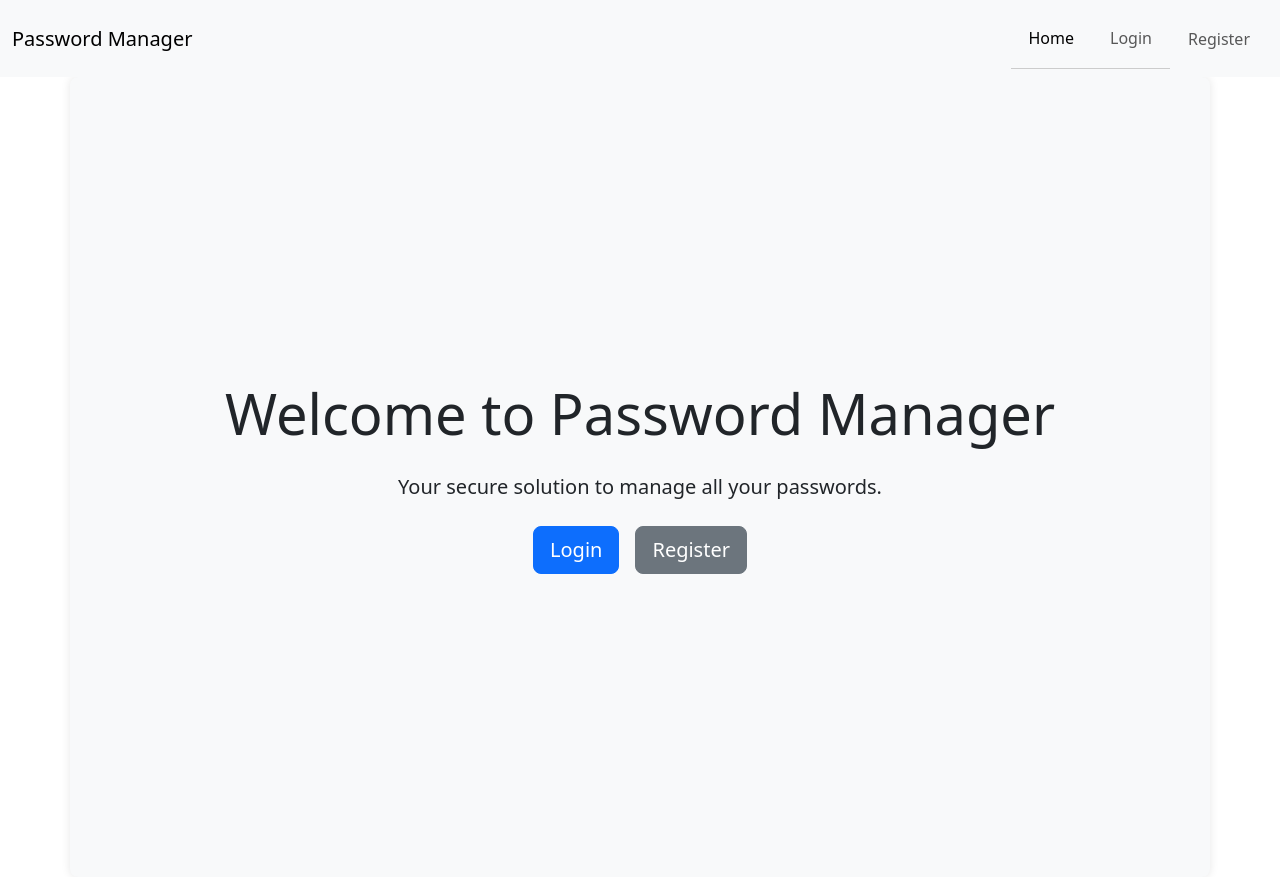
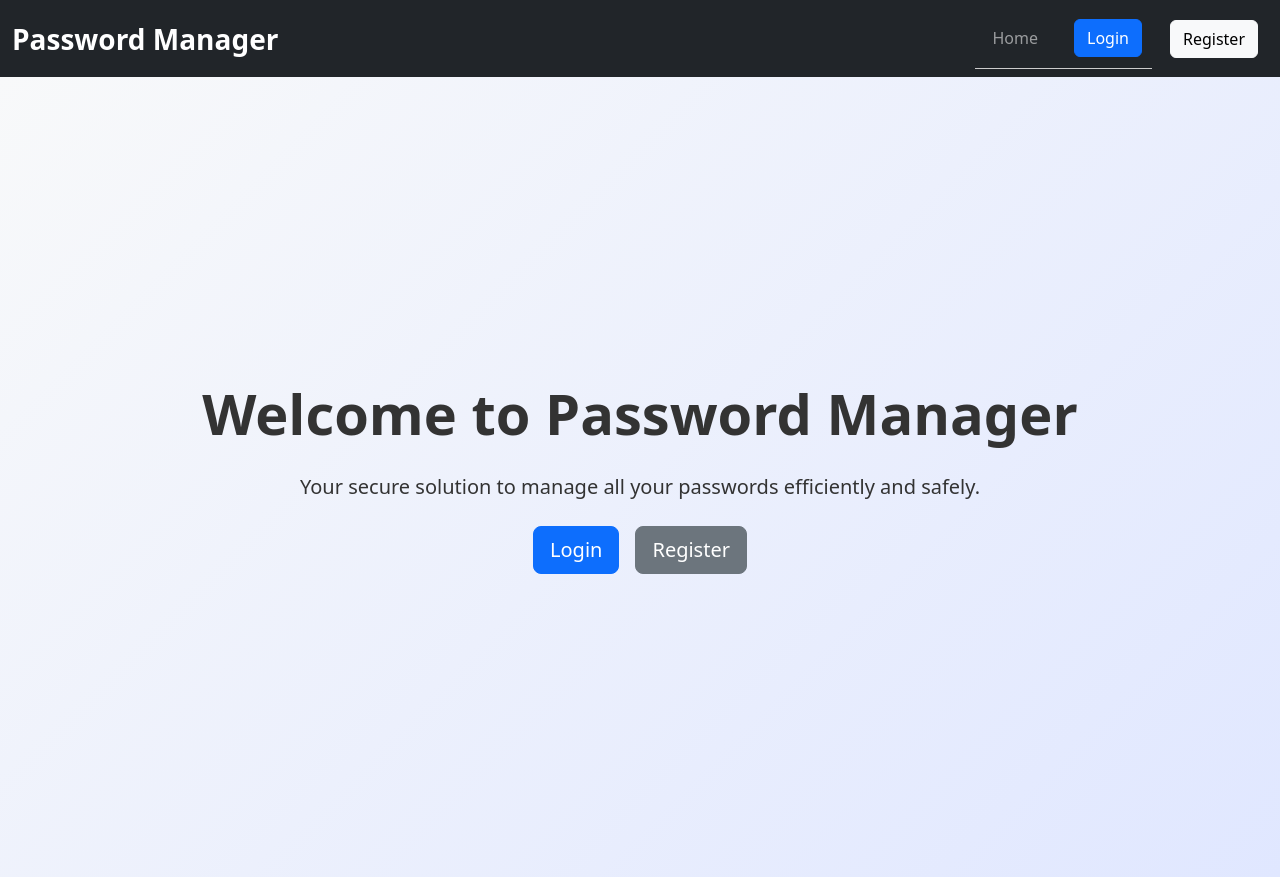
Before and after one commit to VladFearo/Password-manager, a React (Vite) app in the folder frontend/: page / in a window 1280 px wide. Built offline with nearby package versions, Linux system fonts and the light colour scheme; no server answers.

Commit message:
ADD style change

```diff
--- a/frontend/components/Header.jsx
+++ b/frontend/components/Header.jsx
@@ -9,7 +9,7 @@ import { logout, getCurrentUser } from '../services/authService';
  * @component
  */
 const Header = () => {
-    const navigate = useNavigate(); // Hook to navigate programmatically
+    const navigate = useNavigate();
     const user = getCurrentUser(); // Get the current logged-in user
 
     /**
@@ -21,33 +21,51 @@ const Header = () => {
     };
 
     return (
-        <nav className="navbar navbar-expand-lg bg-body-tertiary">
+        <nav className="navbar navbar-expand-lg navbar-dark bg-dark">
             <div className="container-fluid">
-                <a className="navbar-brand" href="/">Password Manager</a>
+                {/* Brand name */}
+                <a className="navbar-brand fw-bold fs-3" href="/">
+                    Password Manager
+                </a>
+                {/* Navbar toggle for mobile */}
                 <button className="navbar-toggler" type="button" data-bs-toggle="collapse" data-bs-target="#navbarNav" aria-controls="navbarNav" aria-expanded="false" aria-label="Toggle navigation">
                     <span className="navbar-toggler-icon"></span>
                 </button>
                 <div className="collapse navbar-collapse" id="navbarNav">
                     <ul className="navbar-nav ms-auto">
                         <li className="nav-item">
-                            <a className="nav-link active" aria-current="page" href="/">Home</a>
+                            {/* Home link */}
+                            <a className="nav-link" href="/">Home</a>
                         </li>
                         {user ? (
                             <>
                                 <li className="nav-item">
+                                    {/* Passwords link */}
                                     <a className="nav-link" href="/passwords">Passwords</a>
                                 </li>
                                 <li className="nav-item">
-                                    <button className="nav-link" onClick={handleLogout}>Logout</button>
+                                    {/* Solid button for logout */}
+                                    <button
+                                        className="btn btn-danger ms-2"
+                                        onClick={handleLogout}
+                                    >
+                                        Logout
+                                    </button>
                                 </li>
                             </>
                         ) : (
                             <>
                                 <li className="nav-item">
-                                    <a className="nav-link" href="/login">Login</a>
+                                    {/* Solid button for login */}
+                                    <a className="btn btn-primary ms-2" href="/login">
+                                        Login
+                                    </a>
                                 </li>
                                 <li className="nav-item">
-                                    <a className="nav-link" href="/register">Register</a>
+                                    {/* Solid button for register */}
+                                    <a className="btn btn-light ms-2" href="/register">
+                                        Register
+                                    </a>
                                 </li>
                             </>
                         )}
--- a/frontend/package.json
+++ b/frontend/package.json
@@ -12,6 +12,7 @@
     "test:watch": "jest --watch"
   },
   "dependencies": {
+    "@nextui-org/react": "^2.4.8",
     "axios": "^1.7.2",
     "bootstrap": "^5.3.3",
     "crypto-js": "^4.2.0",
--- a/frontend/pages/Home.jsx
+++ b/frontend/pages/Home.jsx
@@ -8,7 +8,7 @@ import { getCurrentUser, logout } from '../services/authService';
 const handleClick = () => {
   logout();
   window.location.reload(); // Reload the page to reflect logout state
-}
+};
 
 /**
  * Home component that serves as the landing page.
@@ -19,21 +19,43 @@ const Home = () => {
   const user = getCurrentUser(); // Get the current logged-in user
 
   return (
-    <div className="container d-flex flex-column align-items-center justify-content-center min-vh-100 bg-light">
-      <h1 className="display-4 mb-4">Welcome to Password Manager</h1>
-      <p className="lead text-center mb-4">Your secure solution to manage all your passwords.</p>
+    <div
+      className="container-fluid d-flex flex-column align-items-center justify-content-center min-vh-100"
+      style={{
+        background: 'linear-gradient(135deg, #f8f9fa, #e0e7ff)', // Light gradient for a subtle background effect
+        color: '#333', // Ensure text is readable on light background
+      }}
+    >
+      {/* Welcome message */}
+      <h1 className="display-4 mb-4 fw-bold text-center">Welcome to Password Manager</h1>
+      <p className="lead text-center mb-4">
+        Your secure solution to manage all your passwords efficiently and safely.
+      </p>
+
       {user ? (
         <div className="alert alert-info text-center">
-          Welcome!
-          <div className="d-flex flex-row gap-1 mt-3">
-            <Link to="/passwords" className="btn btn-primary btn-lg">Passwords</Link>
-            <button className='btn btn-secondary btn-lg' onClick={handleClick}>Logout</button>
+          Welcome back!
+          <div className="d-flex flex-row gap-3 justify-content-center mt-3">
+            {/* Button to navigate to the Passwords page */}
+            <Link to="/passwords" className="btn btn-primary btn-lg">
+              Manage Passwords
+            </Link>
+            {/* Logout button */}
+            <button className="btn btn-secondary btn-lg" onClick={handleClick}>
+              Logout
+            </button>
           </div>
         </div>
       ) : (
-        <div className="d-flex gap-3">
-          <Link to="/login" className="btn btn-primary btn-lg">Login</Link>
-          <Link to="/register" className="btn btn-secondary btn-lg">Register</Link>
+        <div className="d-flex gap-3 justify-content-center">
+          {/* Login button */}
+          <Link to="/login" className="btn btn-primary btn-lg">
+            Login
+          </Link>
+          {/* Register button */}
+          <Link to="/register" className="btn btn-secondary btn-lg">
+            Register
+          </Link>
         </div>
       )}
     </div>
--- a/frontend/pages/Login.jsx
+++ b/frontend/pages/Login.jsx
@@ -32,38 +32,53 @@ const Login = () => {
     };
 
     return (
-        <div className="container d-flex flex-column align-items-center justify-content-center min-vh-100 bg-light">
-            <div className="card p-4 shadow">
-                <h2 className="card-title text-center mb-4">Login</h2>
-                {error && <div className="alert alert-danger">{error}</div>} {/* Display error message if any */}
+
+        <div className="container vh-100 d-flex align-items-center justify-content-center">
+            <div className="card shadow p-4" style={{ maxWidth: '400px', width: '100%' }}>
+                <h2 className="text-center mb-4">Login</h2>
+                {error && (
+                    <div className="alert alert-danger" role="alert">
+                        {error}
+                    </div>
+                )}
                 <form onSubmit={handleSubmit}>
                     <div className="mb-3">
                         <label htmlFor="email" className="form-label">Email address</label>
+                        <div className="input-group">
                             <input
                                 type="email"
                                 className="form-control"
                                 id="email"
+                                placeholder="Enter email"
                                 value={email}
                                 onChange={(e) => setEmail(e.target.value)}
                                 required
                             />
                         </div>
+                    </div>
                     <div className="mb-3">
                         <label htmlFor="password" className="form-label">Password</label>
+                        <div className="input-group">
                             <input
                                 type="password"
                                 className="form-control"
                                 id="password"
+                                placeholder="Enter password"
                                 value={password}
                                 onChange={(e) => setPassword(e.target.value)}
                                 required
                             />
                         </div>
-                    <button type="submit" className="btn btn-primary w-100">Login</button>
+                    </div>
+                    <div className="d-grid">
+                        <button type="submit" className="btn btn-primary btn-block">Login</button>
+                    </div>
                 </form>
             </div>
         </div>
+
     );
 };
 
+
 export default Login;
--- a/frontend/pages/Register.jsx
+++ b/frontend/pages/Register.jsx
@@ -30,26 +30,34 @@ const Register = () => {
         try {
             await register({ name, email, password }); // Attempt to register
             setSuccess('Registration successful!'); // Set success message
+            setError(''); // Clear error
             setTimeout(() => navigate('/login'), 2000); // Redirect to login page after 2 seconds
         } catch (err) {
-            setError(err.message);
+            setError(err.message); // Set error if registration fails
+            setSuccess(''); // Clear success message
         }
     };
 
     return (
         <div className="container d-flex flex-column align-items-center justify-content-center min-vh-100 bg-light">
-            <div className="card p-4 shadow">
+            <div className="card p-4 shadow" style={{ maxWidth: '400px', width: '100%' }}>
                 <h2 className="card-title text-center mb-4">Register</h2>
-                {error && <div className="alert alert-danger">{error}</div>} {/* Display error message if any */}
-                {success && <div className="alert alert-success">{success}</div>} {/* Display success message if any */}
+
+                {/* Display error message if any */}
+                {error && <div className="alert alert-danger">{error}</div>}
+
+                {/* Display success message if any */}
+                {success && <div className="alert alert-success">{success}</div>}
+
                 <form onSubmit={handleSubmit}>
                     <div className="mb-3">
-                        <label htmlFor="name" className="form-label">Name</label>
+                        <label htmlFor="name" className="form-label">Full Name</label>
                         <input
                             type="text"
                             className="form-control"
                             id="name"
                             value={name}
+                            placeholder="Enter your full name"
                             onChange={(e) => setName(e.target.value)}
                             required
                         />
@@ -61,6 +69,7 @@ const Register = () => {
                             className="form-control"
                             id="email"
                             value={email}
+                            placeholder="Enter your email"
                             onChange={(e) => setEmail(e.target.value)}
                             required
                         />
@@ -72,6 +81,7 @@ const Register = () => {
                             className="form-control"
                             id="password"
                             value={password}
+                            placeholder="Enter your password"
                             onChange={(e) => setPassword(e.target.value)}
                             required
                         />
@@ -83,11 +93,14 @@ const Register = () => {
                             className="form-control"
                             id="confirmPassword"
                             value={confirmPassword}
+                            placeholder="Confirm your password"
                             onChange={(e) => setConfirmPassword(e.target.value)}
                             required
                         />
                     </div>
-                    <button type="submit" className="btn btn-primary w-100">Register</button>
+
+                    {/* Register button */}
+                    <button type="submit" className="btn btn-primary btn-block w-100">Register</button>
                 </form>
             </div>
         </div>
```
Also changed, not shown: 1 other file (tests, documents, lock files or other folders). Lines whose indentation alone changed are shown as unchanged.
